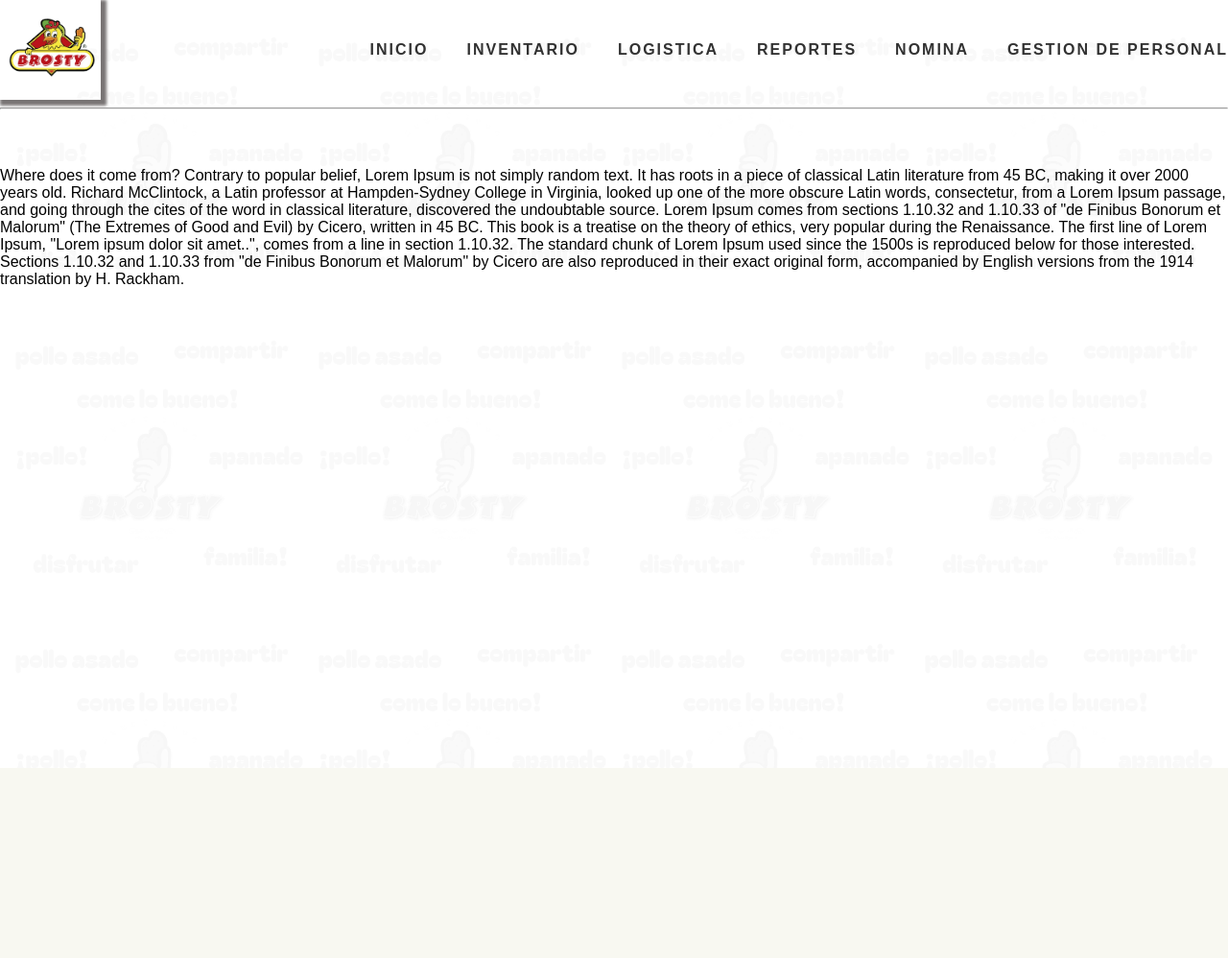
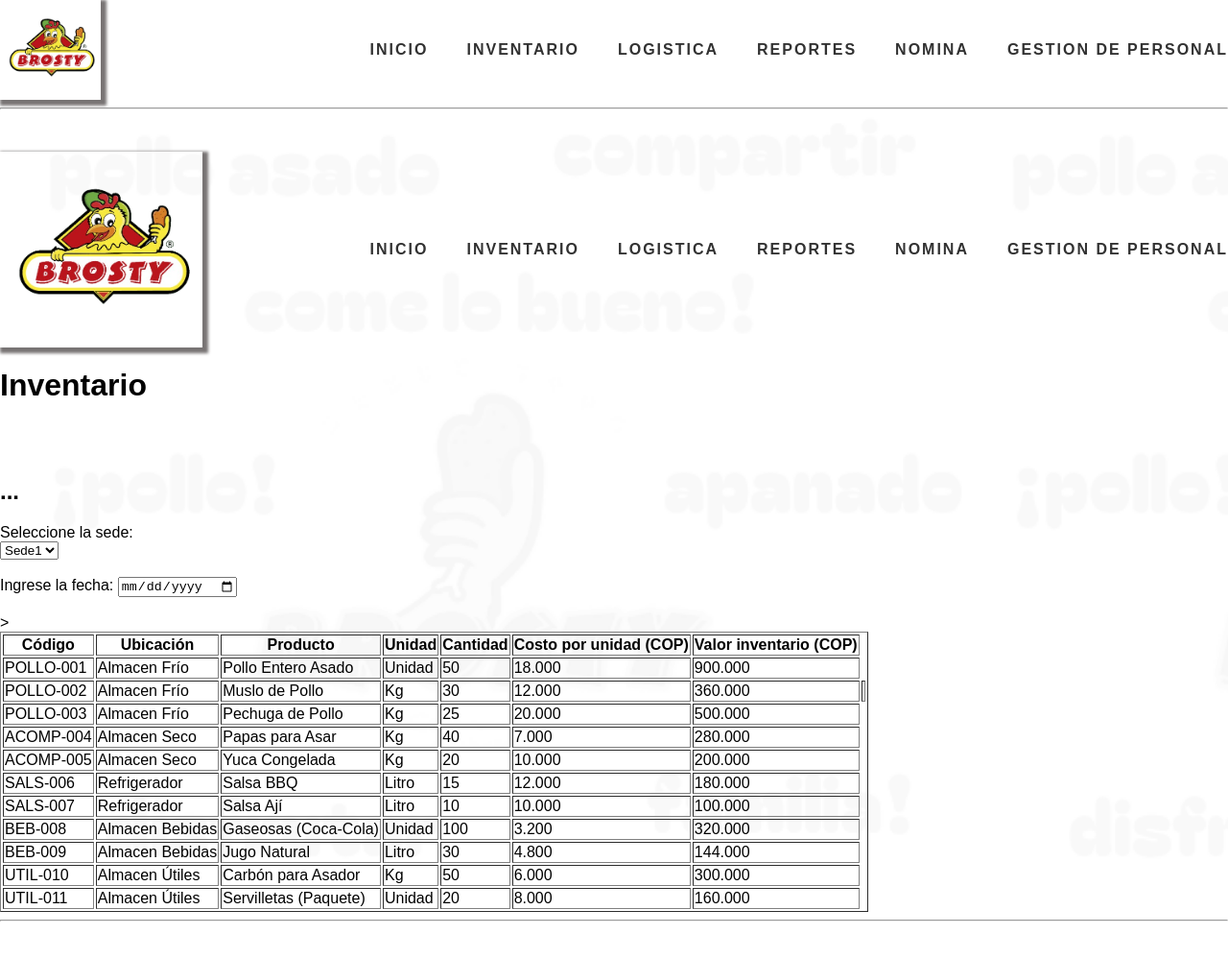
Before and after one commit to SebastianBetancourt777/HTML_Brosty, a plain HTML site: page inventario.html in a window 1280 px wide. Shown: the whole page at 96% size. Before the commit the page ends 800 px from the top, so only its background shows below. Drawn offline with Linux system fonts and the light colour scheme.

Commit message:
Add files via upload
actualización inventario

```diff
--- a/inventario.html
+++ b/inventario.html
@@ -23,10 +23,178 @@
 
     <hr><br><br>
 
-    <p>Where does it come from?
-        Contrary to popular belief, Lorem Ipsum is not simply random text. It has roots in a piece of classical Latin literature from 45 BC, making it over 2000 years old. Richard McClintock, a Latin professor at Hampden-Sydney College in Virginia, looked up one of the more obscure Latin words, consectetur, from a Lorem Ipsum passage, and going through the cites of the word in classical literature, discovered the undoubtable source. Lorem Ipsum comes from sections 1.10.32 and 1.10.33 of "de Finibus Bonorum et Malorum" (The Extremes of Good and Evil) by Cicero, written in 45 BC. This book is a treatise on the theory of ethics, very popular during the Renaissance. The first line of Lorem Ipsum, "Lorem ipsum dolor sit amet..", comes from a line in section 1.10.32.
+    <!DOCTYPE html>
+<html lang="es">
+<head>
+    <meta charset="UTF-8">
+    <meta name="viewport" content="width=device-width, initial-scale=1.0">
+    <title>BROSTY <img src="/images/logo-brosty.png" alt="brosty"> </title>
+    <link rel="stylesheet" href="./css/claseCss/style.css">
 
-        The standard chunk of Lorem Ipsum used since the 1500s is reproduced below for those interested. Sections 1.10.32 and 1.10.33 from "de Finibus Bonorum et Malorum" by Cicero are also reproduced in their exact original form, accompanied by English versions from the 1914 translation by H. Rackham.</p>
+    <link reel="stylesheet" href="Inventario.css">
+</head>
+<body>
+    <header class="navbar">
+        <div class="caja_logo">
+            <img src="images/logo_brosty.png" height="200px" alt="">
+        </div>
+        <nav class="nav-links">
+            <a href="./index.html">INICIO</a>
+            <a href="./inventario.html">INVENTARIO</a>
+            <a href="./logistica.html">LOGISTICA</a>
+            <a href="./reportes.html">REPORTES</a>
+            <a href="./nomina.html">NOMINA</a>
+            <a href="./gestion_personal.html">GESTION DE PERSONAL</a>
+        </nav>
+    </header>
+
+    <h1>Inventario</h1>
+    <br><br>
+    <h2>...</h2>
+    <label for="Sede">Seleccione la sede:</label><br>
+    <select name="Sede" id="">
+        <option value="1">Sede1</option>
+        <option value="2">Sede2</option>
+        <option value="3">Sede3</option>
+        <option value="4">Sede4</option>
+    </select>
+    <br><br>
+
+    <label for="Fecha">Ingrese la fecha:</label>
+    <input type="date" name="Fecha Inventario" size="25" id="">
+    <br><br>
+
+    <Table border="1">>
+        <tr>
+            <th>Código</th>
+            <th>Ubicación</th>
+            <th>Producto</th>
+            <th>Unidad</th>
+            <th>Cantidad</th>
+            <th>Costo por unidad (COP)</th>
+            <th>Valor inventario (COP)</th>
+        </tr>
+
+        <tr>
+            <td>POLLO-001</td>
+            <td>Almacen Frío</td>
+            <td>Pollo Entero Asado</td>
+            <td>Unidad</td>
+            <td>50</td>
+            <td>18.000</td>
+            <td>900.000</td>
+        </tr>
+
+        <tr>
+            <td>POLLO-002</td>
+            <td>Almacen Frío</td>
+            <td>Muslo de Pollo</td>
+            <td>Kg</td>
+            <td>30</td>
+            <td>12.000</td>
+            <td>360.000<td>
+        </tr>
+
+        <tr>
+            <td>POLLO-003</td>
+            <td>Almacen Frío</td>
+            <td>Pechuga de Pollo</td>
+            <td>Kg</td>
+            <td>25</td>
+            <td>20.000</td>
+            <td>500.000</td>
+        </tr>
+
+        <tr>
+            <td>ACOMP-004</td>
+            <td>Almacen Seco</td>
+            <td>Papas para Asar</td>
+            <td>Kg</td>
+            <td>40</td>
+            <td>7.000</td>
+            <td>280.000</td>
+        </tr>
+
+        <tr>
+            <td>ACOMP-005</td>
+            <td>Almacen Seco</td>
+            <td>Yuca Congelada</td>
+            <td>Kg</td>
+            <td>20</td>
+            <td>10.000</td>
+            <td>200.000</td>
+        </tr>
+
+        <tr>
+            <td>SALS-006</td>
+            <td>Refrigerador</td>
+            <td>Salsa BBQ</td>
+            <td>Litro</td>
+            <td>15</td>
+            <td>12.000</td>
+            <td>180.000</td>
+        </tr>
+
+        <tr>
+            <td>SALS-007</td>
+            <td>Refrigerador</td>
+            <td>Salsa Ají</td>
+            <td>Litro</td>
+            <td>10</td>
+            <td>10.000</td>
+            <td>100.000</td>
+        </tr>
+
+        <tr>
+            <td>BEB-008</td>
+            <td>Almacen Bebidas</td>
+            <td>Gaseosas (Coca-Cola)</td>
+            <td>Unidad</td>
+            <td>100</td>
+            <td>3.200</td>
+            <td>320.000</td>
+        </tr>
+
+        <tr>
+            <td>BEB-009</td>
+            <td>Almacen Bebidas</td>
+            <td>Jugo Natural</td>
+            <td>Litro</td>
+            <td>30</td>
+            <td>4.800</td>
+            <td>144.000</td>
+        </tr>
+
+        <tr>
+            <td>UTIL-010</td>
+            <td>Almacen Útiles</td>
+            <td>Carbón para Asador</td>
+            <td>Kg</td>
+            <td>50</td>
+            <td>6.000</td>
+            <td>300.000</td>
+        </tr>
+
+        <tr>
+            <td>UTIL-011</td>
+            <td>Almacen Útiles</td>
+            <td>Servilletas (Paquete)</td>
+            <td>Unidad</td>
+            <td>20</td>
+            <td>8.000</td>
+            <td>160.000</td>
+        </tr>
+
+    </Table>
+
+    <hr><br><br>
+
+
+
+
 
 </body>
 </html>
+
+</body>
+</html>
```
